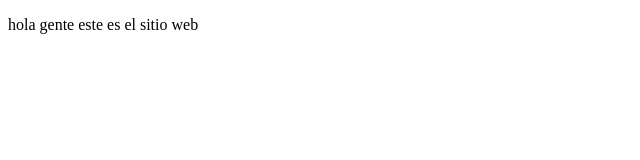
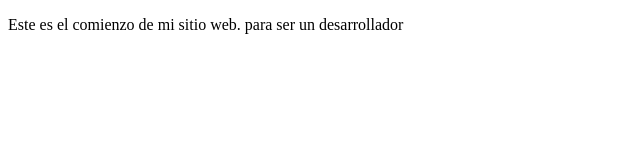
Before and after one commit to stalpibur/ProjectDemoCoursePrework, a plain HTML site: page index.html in a window 1280 px wide. Shown: the whole page, without its empty margins (0-640 px from the left). Drawn offline with Linux system fonts and the light colour scheme.

Commit message:
cambios en el parrafo

```diff
--- a/index.html
+++ b/index.html
@@ -8,7 +8,7 @@
 </head>
 <body>
     <p>
-        hola gente este es el sitio web
+        Este es el comienzo de mi sitio web. para ser un desarrollador
     </p>
 </body>
 </html>
```
